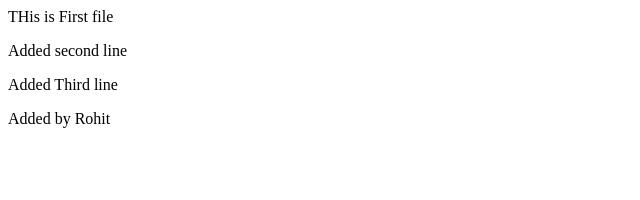
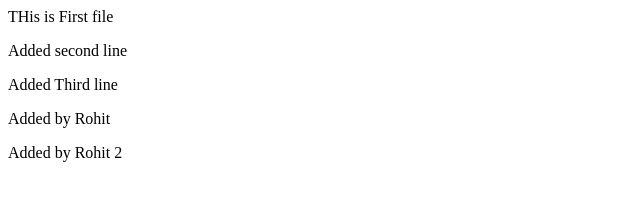
Before and after one commit to dikshapavaskar/learn-git, a plain HTML site: page index.html in a window 1280 px wide. Shown: the whole page, without its empty margins (0-640 px from the left). Drawn offline with Linux system fonts and the light colour scheme.

Commit message:
Commit 2 by Rohit

```diff
--- a/index.html
+++ b/index.html
@@ -3,4 +3,5 @@
 <p>Added second line</p>
 <p>Added Third line</p>
 <p>Added by Rohit</p>
+<p>Added by Rohit 2</p>
 </html>
```
